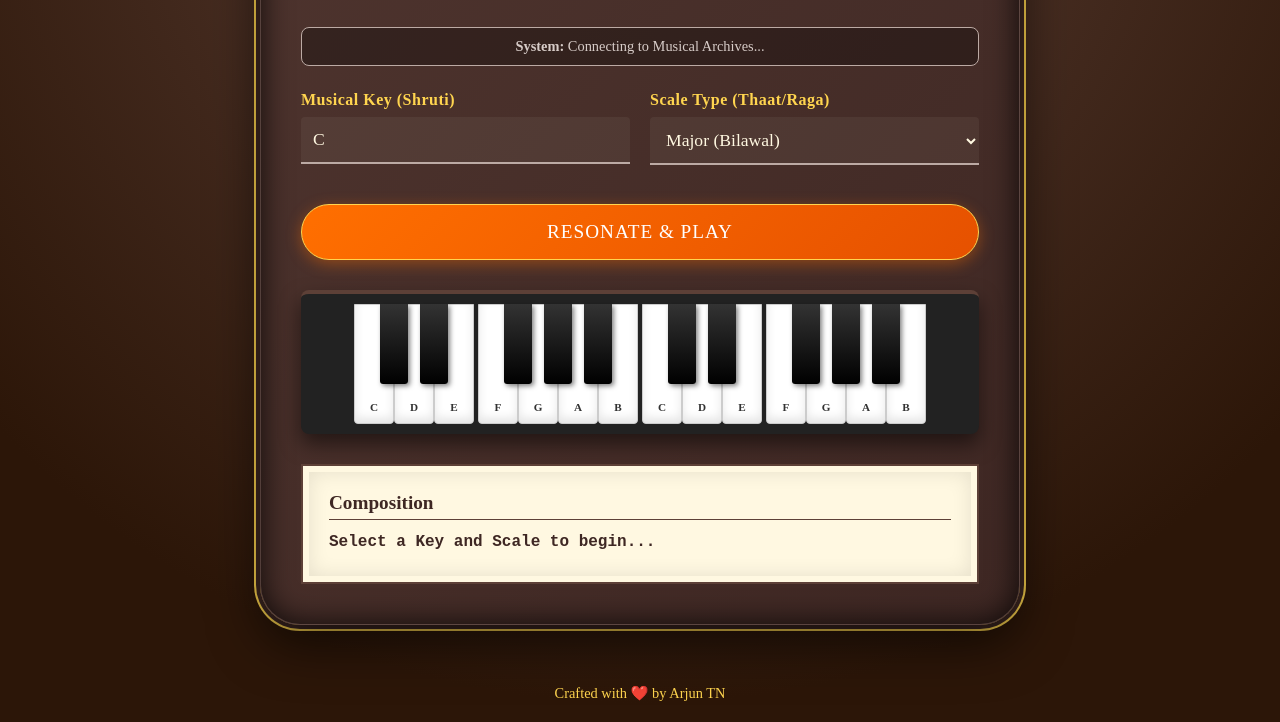
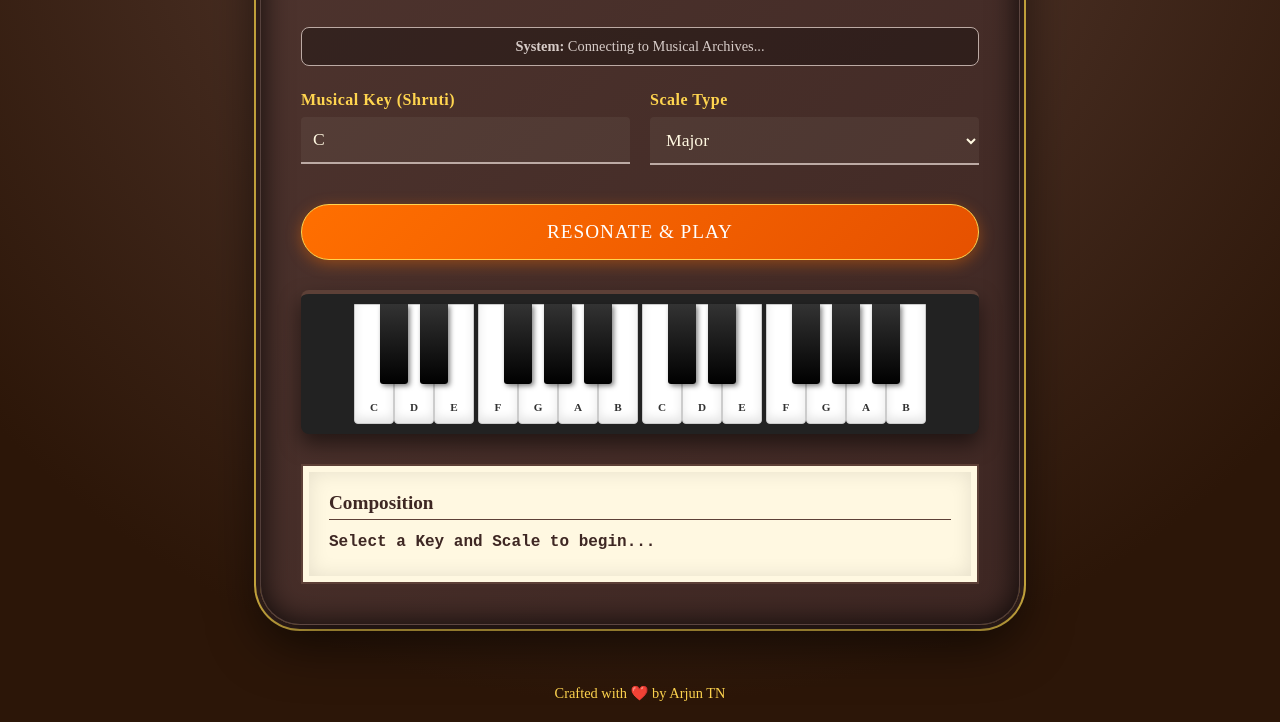
Before and after one commit to Arjuntn2005/PyTune, a plain HTML site: page frontend/index.html in a window 1280 px wide. Shown: the part 184-906 px from the top of the page. Drawn offline with Linux system fonts and the light colour scheme; no server answers; a web font is replaced by a local one.

Commit message:
Update index.html

```diff
--- a/frontend/index.html
+++ b/frontend/index.html
@@ -325,11 +325,11 @@
                 </div>
 
                 <div>
-                    <label for="scale">Scale Type (Thaat/Raga)</label>
+                    <label for="scale">Scale Type</label>
                     <select id="scale">
-                        <option value="major">Major (Bilawal)</option>
-                        <option value="minor">Minor (Asavari)</option>
-                        <option value="mohanam">Mohanam (Bhoopali)</option>
+                        <option value="major">Major</option>
+                        <option value="minor">Minor</option>
+                        <option value="mohanam">Mohanam</option>
                         <option value="hamsadhwani">Hamsadhwani</option>
                     </select>
                 </div>
```
